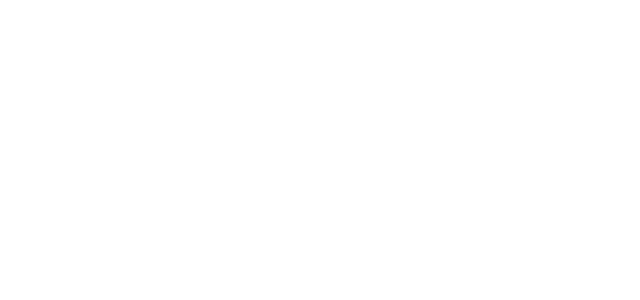
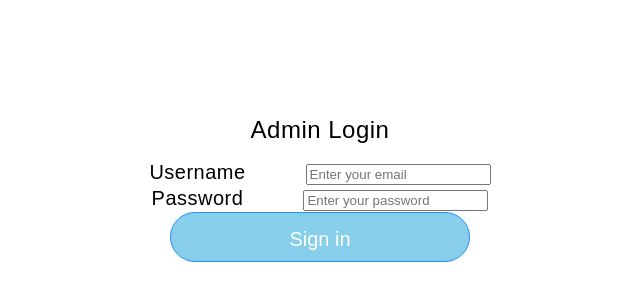
Before and after one commit to cassidyspencercgi/spark-admin, an Angular app: page /login in a window 1280 px wide. Before the commit this address led to /. Shown: the part 52-352 px from the top of the page, without its empty margins (320-960 px from the left). Built offline with nearby package versions, Linux system fonts and the light colour scheme.

Commit message:
busted log in

```diff
--- a/src/app/app.routes.ts
+++ b/src/app/app.routes.ts
@@ -1,8 +1,9 @@
-import { Routes } from '@angular/router';
+import { RouterModule, Routes } from '@angular/router';
 import { HomeComponent } from './home/home.component';
 import { AssetComponent } from './asset/asset.component';
 import { CreateAssetComponent } from './manage-asset/create-asset/create-asset.component';
 import { ManageAssetComponent } from './manage-asset/manage-asset.component';
+import { LoginComponent } from './login/login.component';
 
 export const routes: Routes = [
     {
@@ -10,7 +11,7 @@ export const routes: Routes = [
         component : HomeComponent,
         children: [
         {   path: 'assets',
-            component: ManageAssetComponent
+            component: ManageAssetComponent,
         },
         {
             path: 'assets/add',
@@ -19,8 +20,13 @@ export const routes: Routes = [
         title : 'Home Page'
     },
     {
+        path : 'login',
+        component : LoginComponent,
+        title: 'Login Page'
+    },
+    {
         path : '',
-        redirectTo : 'home/assets',
+        redirectTo : 'login',
         pathMatch : 'full'
     }
 ];
--- a/src/app/assets.service.ts
+++ b/src/app/assets.service.ts
@@ -1,28 +1,38 @@
-import { Injectable } from "@angular/core";
+import { inject, Injectable } from "@angular/core";
 import { Asset } from "./asset";
 import { Login } from "./login";
+import { Router } from "@angular/router";
 
 @Injectable({
     providedIn: 'root'
 })
 export class AssetService {
     baseurl = 'http://localhost:8000/autismapp'
-    token : String = ''
+    private _token : string = ''
     adminUser : Login = {login_email: 'user', login_password: 'pass'}
+    router: Router = inject(Router);
 
-    constructor() {
-        this.authorizeUser(this.adminUser).then(jwt => {
-            this.token = jwt;
-            console.log(jwt);
+    // constructor() {
+    //     this.authorizeUser(this.adminUser).then(jwt => {
+    //         this.token = jwt;
+    //         console.log(jwt);
 
-            this.getAssets().then(assets => {
-                console.log(assets);
-            });
-        });
+    //         this.getAssets().then(assets => {
+    //             console.log(assets);
+    //         });
+    //     });
+    // }
+
+    set token(value: string) {
+        this._token = value;
+    }
+
+    get token() {
+        return this._token;
     }
 
     async getAssets() : Promise<Asset[]> {
-        const data = await fetch(this.baseurl + "/asset/v1",
+        const data = await fetch(this.baseurl + "/asset/v1/",
             {
             method: 'GET',
             headers: {
@@ -31,10 +41,12 @@ export class AssetService {
             }
             }
         );
+        console.log(this.token);
         if (data.ok) {
             return data.json();
         } else {
-            throw new Error(`Failed to fetch assets`);
+            this.router.navigate(['/login']);
+            throw new Error(`Error in get assets function`);
         }
     }
 
@@ -50,7 +62,28 @@ export class AssetService {
                 const response = await data.json();
                 return response.access_token;
             } else {
+                console.log('wrong');
                 throw new Error(`Failed to fetch assets`);
             }
     }
+
+    async isUserAuth() : Promise<boolean> {
+        const data = await fetch(this.baseurl + "/asset/v1/",
+            {
+            method: 'GET',
+            headers: {
+                'Authorization': `Bearer ${this.token}`,
+                'Content-Type': 'application/json'
+            }
+            }
+        );
+        console.log(this.token);
+        if (data.ok) {
+            console.log('true');
+            return true;
+        } else {
+            console.log('false');
+            return false;
+        }
+    }
 }
--- /dev/null
+++ b/src/app/auth-guard.ts
@@ -0,0 +1,21 @@
+import { Injectable } from '@angular/core';
+import { CanActivate, Router } from '@angular/router';
+import { AssetService } from './assets.service';
+
+@Injectable({
+  providedIn: 'root',
+})
+export class AuthGuard {
+  constructor(private assetService: AssetService, private router: Router) {}
+
+  canActivate(): Promise<boolean> {
+    return this.assetService.isUserAuth().then(isAuth => {
+      if (isAuth) {
+        return true;
+      } else {
+        this.router.navigate(['/login']);
+        return false;
+      }
+    });
+  }
+}
--- /dev/null
+++ b/src/app/login/login.component.css
@@ -0,0 +1,54 @@
+ .login-components {
+    font-family: Sans-Serif;
+    margin: auto 0;
+    padding: 170px;
+  }
+
+  label {
+      text-align: left;
+      margin-right: 60px;
+      font-size: 20px;
+    }
+
+  input[type='submit'],
+    label {
+      margin-top: 1rem;
+  }
+
+  input[type='submit'] {
+    cursor: pointer;
+    display: block;
+    margin: 0 auto;
+    border-radius: 50px;
+    border-width: 1px;
+    border-style: solid;
+    border-color: dodgerblue;
+    font-size: 20px;
+    color: white;
+    width: 300px;
+    height: 50px;
+    background-color: skyblue;
+    padding: 15px;
+  }
+
+  input[id='username'],
+  input[id='pass'] {
+    border-radius: 50px;
+    margin-bottom: 10px;
+    width: 300px;
+    height: 50px;
+    border-width: 1px;
+    border-color: rgb(200, 200, 200);
+    border-style: solid;
+    padding: 15px;
+    font-size: 20px;
+  }
+
+  .header {
+    font-size: 1.5rem;
+    text-align: center;
+  }
+
+  .login-container {
+    text-align: center;
+  }
--- /dev/null
+++ b/src/app/login/login.component.html
@@ -0,0 +1,20 @@
+<body>
+    <section class="login-components">
+    <p class="header">Admin Login</p>
+
+    <div class="login-container">
+    <div>
+        <label for="username">Username</label>
+        <input id="email" type="text" [(ngModel)]="login_email" placeholder="Enter your email"/>
+    </div>
+
+      <div>
+        <label for="pass">Password</label>
+        <input id="password" type="password" [(ngModel)]="login_password" placeholder="Enter your password"/>
+    </div>
+    </div>
+
+
+    <input type="submit" value="Sign in" (click)="onSubmit()"/>
+</section>
+</body>
--- /dev/null
+++ b/src/app/login/login.component.ts
@@ -0,0 +1,47 @@
+import { Component, inject, input, computed} from '@angular/core';
+import { Router, RouterLink, RouterOutlet } from '@angular/router';
+import { AssetService } from '../assets.service';
+import { Login } from '../login';
+import { FormsModule } from '@angular/forms';
+
+@Component({
+  selector: 'app-login',
+  standalone: true,
+  imports: [RouterOutlet, RouterLink, FormsModule],
+  templateUrl: './login.component.html',
+  styleUrl: './login.component.css'
+})
+
+export class LoginComponent {
+
+  constructor(private _router: Router) {
+  }
+
+  assetService: AssetService = inject(AssetService);
+  router: Router = inject(Router);
+
+  login_email: string = '';
+  login_password: string = '';
+
+  newLogin: Login = {
+    "login_email": '',
+    "login_password": ''
+  };
+
+  onSubmit() {
+    this.newLogin = {
+      login_email: this.login_email,
+      login_password: this.login_password
+    };
+
+    this.assetService.authorizeUser(this.newLogin).then(jwt => {
+      this.assetService.token = jwt;
+      console.log('im inside the promise');}).then(() => {
+        this.router.navigate(['/home/assets']);
+      }).catch(e => {
+      console.log('WRONG WRONG');
+    });
+
+    console.log('im outside promise');
+  }
+}
--- a/src/app/manage-asset/manage-asset.component.ts
+++ b/src/app/manage-asset/manage-asset.component.ts
@@ -6,6 +6,7 @@ import { MatButtonModule } from '@angular/material/button';
 import { Asset } from '../asset'
 import { AssetService } from '../assets.service';
 import { Login } from '../login';
+import { AuthGuard } from '../auth-guard';
 
 @Component({
   selector: 'app-manage-asset',
@@ -16,6 +17,7 @@ import { Login } from '../login';
 })
 export class ManageAssetComponent {
   assetService: AssetService = inject(AssetService);
+  authGuard: AuthGuard = inject(AuthGuard);
   assetsList: Asset[] = [];
   adminUser : Login = {login_email: 'user', login_password: 'pass'}
   displayedColumns: string[] = ['asset_name', 'asset_category_id', 'asset_type_id', 'asset_url'];
@@ -23,12 +25,11 @@ export class ManageAssetComponent {
   dataSource = new MatTableDataSource();
 
   ngOnInit() : void {
-    this.assetService.authorizeUser(this.adminUser).then(() => {
-      this.assetService.getAssets().then((assets: Asset[]) => {
-        this.dataSource.data = assets;
-      });
-    });
+    //this.authGuard.canActivate().then(() => {
+        this.assetService.getAssets().then((assets: Asset[]) => {
+          this.dataSource.data = assets;
+        });
+   //   });
+    }
 
-    console.log(this.dataSource);
-  }
 }
```
Also changed, not shown: 1 other file (tests, documents, lock files or other folders).
